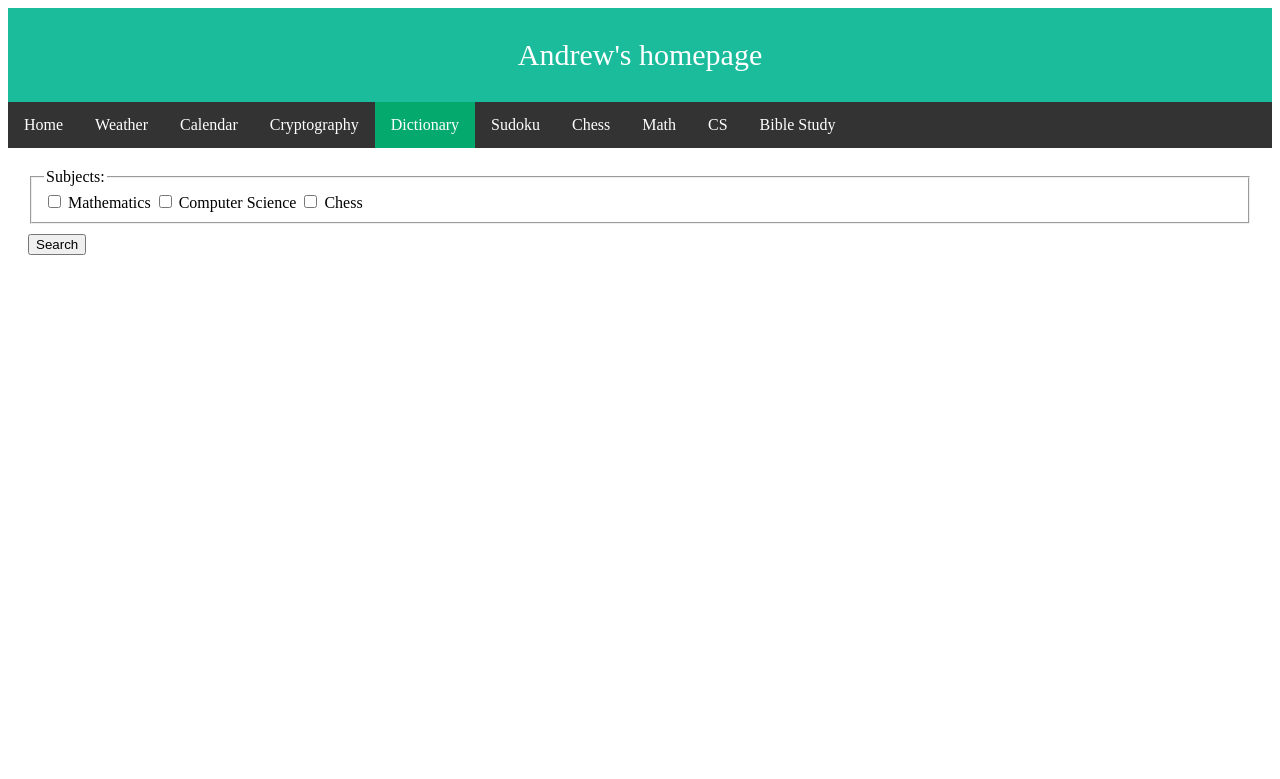
After one commit to ataylor89/homepage, a Flask app: page /dictionary in a window 1280 px wide. The commit adds this page. Shown: the top 779 px of the page. Run offline with Flask 3, Linux system fonts and the light colour scheme.

Commit message:
Adding a dictionary page

```diff
--- /dev/null
+++ b/homepage/static/css/dictionary.css
@@ -0,0 +1,17 @@
+div#container {
+    margin: 20px;
+}
+
+div.form-group {
+    margin-top: 10px;
+    margin-bottom: 10px;
+}
+
+table#dictionary {
+    border-collapse: collapse;
+}
+
+table#dictionary th, table#dictionary td {
+    border: 1px solid;
+    padding: 10px;
+}
--- /dev/null
+++ b/homepage/static/js/dictionary.js
@@ -0,0 +1,45 @@
+class Dictionary {
+
+    constructor() {
+        this.addEventListeners();
+    }
+
+    addEventListeners() {
+        $('#dictionary_form').on('submit', this.handleSubmit);
+    }
+
+    handleSubmit(e) {
+        e.preventDefault();
+        $.post('/create_dictionary', $('#dictionary_form').serialize(), function(data) {
+            $('#dictionary tbody').empty();
+            for (let i = 0; i < data.entries.length; i++) {
+                let entry = data.entries[i];
+                let wordOrPhrase = entry.entry;
+                let definitions = []
+                if (entry.definitions.length == 1) {
+                    definitions.push(entry.definitions[0]);
+                }
+                else if (entry.definitions.length > 1) {
+                    for (let j = 0; j < entry.definitions.length; j++) {
+                        if (entry.definitions[j]) {
+                            let index = j + 1;
+                            definitions.push('(' + index + ') ' + entry.definitions[j]);
+                        }
+                    }
+                }
+                let definition = definitions.join(' ');
+                let tr = $('<tr/>');
+                let td0 = $('<td/>').html(wordOrPhrase);
+                let td1 = $('<td/>').html(definition);
+                tr.append(td0);
+                tr.append(td1);
+                $('#dictionary tbody').append(tr);
+            }
+            $('#dictionary').show();
+        });
+    }
+}
+
+$(document).ready(function() {
+    new Dictionary();
+});
--- a/homepage/templates/calendar.html
+++ b/homepage/templates/calendar.html
@@ -14,6 +14,7 @@
         <li><a href="/weather">Weather</a></li>
         <li><a href="/calendar" class="active">Calendar</a></li>
         <li><a href="/cryptography">Cryptography</a></li>
+        <li><a href="/dictionary">Dictionary</a></li>
         <li><a href="/sudoku">Sudoku</a></li>
         <li><a href="/chess">Chess</a></li>
         <li><a href="/math">Math</a></li>
--- a/homepage/templates/cryptography.html
+++ b/homepage/templates/cryptography.html
@@ -14,6 +14,7 @@
         <li><a href="/weather">Weather</a></li>
         <li><a href="/calendar">Calendar</a></li>
         <li><a href="/cryptography" class="active">Cryptography</a></li>
+        <li><a href="/dictionary">Dictionary</a></li>
         <li><a href="/sudoku">Sudoku</a></li>
         <li><a href="/chess">Chess</a></li>
         <li><a href="/math">Math</a></li>
--- /dev/null
+++ b/homepage/templates/dictionary.html
@@ -0,0 +1,52 @@
+<html>
+<head>
+    <title>Andrew's homepage</title>
+    <meta charset="UTF-8">
+    <script type="text/javascript" src="static/js/jquery-3.6.0.min.js"></script>
+    <script type="text/javascript" src="static/js/dictionary.js"></script>
+    <link rel="stylesheet" href="static/css/stylesheet.css">
+    <link rel="stylesheet" href="static/css/dictionary.css"/>
+</head>
+<body>
+    <div id="header">Andrew's homepage</div>
+    <ul id="navbar">
+        <li><a href="/">Home</a></li>
+        <li><a href="/weather">Weather</a></li>
+        <li><a href="/calendar">Calendar</a></li>
+        <li><a href="/cryptography">Cryptography</a></li>
+        <li><a href="/dictionary" class="active">Dictionary</a></li>
+        <li><a href="/sudoku">Sudoku</a></li>
+        <li><a href="/chess">Chess</a></li>
+        <li><a href="/math">Math</a></li>
+        <li><a href="/cs">CS</a></li>
+        <li><a href="/biblestudy">Bible Study</a></li>
+    </ul>
+    <div id="container">
+        <form id="dictionary_form">
+            <div class="form-group">
+                <fieldset>
+                    <legend>Subjects:</legend>
+                    <input type="checkbox" id="math" name="subjects" value="math">
+                    <label for="math">Mathematics</label>
+                    <input type="checkbox" id="cs" name="subjects" value="cs">
+                    <label for="math">Computer Science</label>
+                    <input type="checkbox" id="chess" name="subjects" value="chess">
+                    <label for="math">Chess</label>
+                </fieldset>
+            </div>
+            <div class="form-group">
+                <button type="submit">Search</button>
+            </div>
+        </form>
+        <table id="dictionary" style="display: none">
+            <thead>
+                <tr>
+                    <th>Word/Phrase</th>
+                    <th>Definitions</th>
+                </tr>
+            </thead>
+            <tbody></tbody>
+        </table>
+    </div>
+</body>
+</html>
--- a/homepage/templates/index.html
+++ b/homepage/templates/index.html
@@ -11,6 +11,7 @@
     <li><a href="/weather">Weather</a></li>
     <li><a href="/calendar">Calendar</a></li>
     <li><a href="/cryptography">Cryptography</a></li>
+    <li><a href="/dictionary">Dictionary</a></li>
     <li><a href="/sudoku">Sudoku</a></li>
     <li><a href="/chess">Chess</a></li>
     <li><a href="/math">Math</a></li>
--- a/homepage/templates/weather.html
+++ b/homepage/templates/weather.html
@@ -15,6 +15,7 @@
         <li><a href="/weather" class="active">Weather</a></li>
         <li><a href="/calendar">Calendar</a></li>
         <li><a href="/cryptography">Cryptography</a></li>
+        <li><a href="/dictionary">Dictionary</a></li>
         <li><a href="/sudoku">Sudoku</a></li>
         <li><a href="/chess">Chess</a></li>
         <li><a href="/math">Math</a></li>
--- a/homepage/views.py
+++ b/homepage/views.py
@@ -1,5 +1,5 @@
 from flask import request, render_template, jsonify
-from homepage import app, weather, calendar, cryptography
+from homepage import app, weather, calendar, cryptography, dictionary
 
 @app.route('/', methods=['GET'])
 def home():
@@ -46,6 +46,15 @@ def cryptography_service():
     action = request.form['action']
     return cryptography.crypt(algorithm, key, message, action)
 
+@app.route('/dictionary', methods=['GET'])
+def dictionary_view():
+    return render_template('dictionary.html')
+
+@app.route('/create_dictionary', methods=['POST'])
+def create_dictionary():
+    subjects = request.form.getlist('subjects')
+    return dictionary.create_dictionary(subjects)
+
 @app.errorhandler(404)
 def page_not_found(error):
     return render_template('404.html'), 404
```
Also changed, not shown: homepage/dictionary.py (added, +10 -0 lines), homepage/static/data/dictionary/dictionary.json (added, +89 -0 lines).
